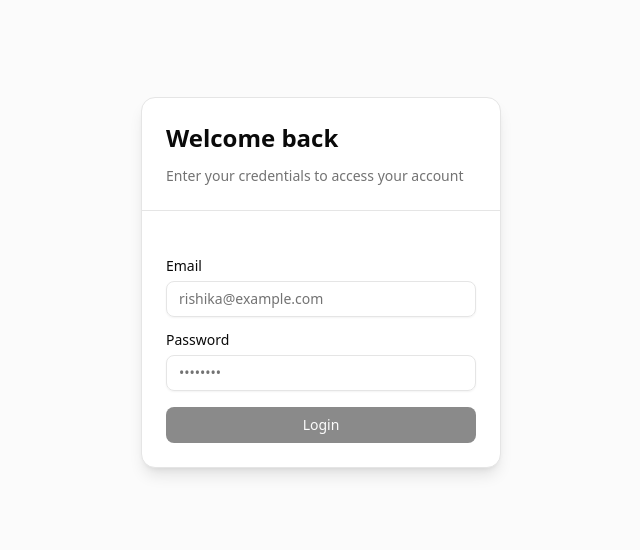
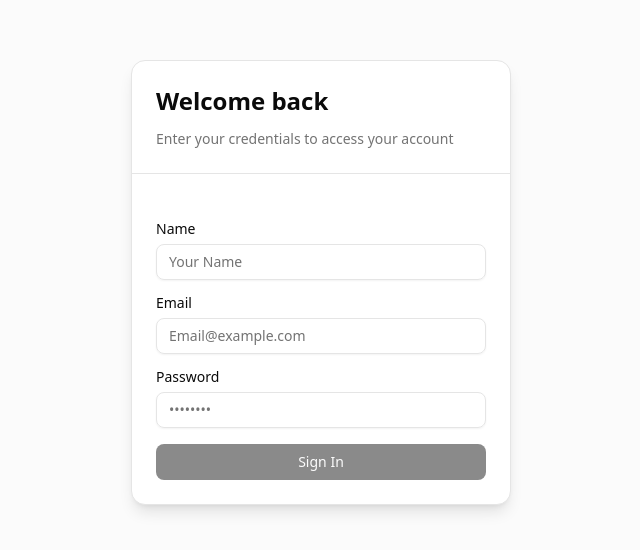
Before and after one commit to RishikaBothra/AI-Playground, a React (Vite) app in the folder ai-playground-frontend/: page /signin in a window 1280 px wide. Before the commit this address led to /login. Shown: the part 118-668 px from the top of the page, without its empty margins (319-959 px from the left). Built offline with nearby package versions, Linux system fonts and the light colour scheme; no server answers.

Commit message:
feat: add signin route and improved login/signin forms with improved UI

```diff
--- a/ai-playground-frontend/src/App.tsx
+++ b/ai-playground-frontend/src/App.tsx
@@ -1,5 +1,6 @@
 import { BrowserRouter, Routes, Route, Navigate } from "react-router-dom"
 import Login from "@/auth/Login"
+import Signin from "@/auth/Signin"
 import Dashboard from "./pages/Dashboard"
 import Projects from "@/pages/Projects"
 import Chats from "@/pages/Chats"
@@ -20,6 +21,7 @@ export default function App() {
           }
         />
         <Route path="/login" element={<Login />} />
+        <Route path="/signin" element={<Signin />} />
 
         <Route
           path="/dashboard"
--- a/ai-playground-frontend/src/auth/Login.tsx
+++ b/ai-playground-frontend/src/auth/Login.tsx
@@ -2,7 +2,13 @@ import { useState } from "react"
 import { useNavigate } from "react-router-dom"
 import api from "@/api/axios"
 
-import { Card, CardContent, CardHeader, CardTitle, CardDescription } from "@/components/ui/card"
+import {
+  Card,
+  CardContent,
+  CardHeader,
+  CardTitle,
+  CardDescription,
+} from "@/components/ui/card"
 import { Input } from "@/components/ui/input"
 import { Button } from "@/components/ui/button"
 import { Label } from "@/components/ui/label"
@@ -29,7 +35,7 @@ export default function Login() {
 
   return (
     <div className="min-h-screen flex items-center justify-center bg-muted/40">
-      <Card className="w-90 shadow-lg">
+      <Card className="w-[380px] shadow-lg">
         <CardHeader className="space-y-1">
           <CardTitle className="text-2xl">Welcome back</CardTitle>
           <CardDescription>
@@ -45,7 +51,7 @@ export default function Login() {
             <Input
               id="email"
               type="email"
-              placeholder="rishika@example.com"
+              placeholder="Email@example.com"
               value={email}
               onChange={(e) => setEmail(e.target.value)}
             />
@@ -69,6 +75,26 @@ export default function Login() {
           >
             {loading ? "Logging in..." : "Login"}
           </Button>
+
+          {/* Divider */}
+          <div className="relative">
+            <Separator />
+            <span className="absolute left-1/2 -translate-x-1/2 -top-2 bg-background px-2 text-xs text-muted-foreground">
+              OR
+            </span>
+          </div>
+
+          {/* Sign up redirect */}
+          <div className="text-center text-sm">
+            <span className="text-muted-foreground">New here?</span>{" "}
+            <Button
+              variant="link"
+              className="px-1"
+              onClick={() => navigate("/signin")}
+            >
+              Create an account
+            </Button>
+          </div>
         </CardContent>
       </Card>
     </div>
--- a/ai-playground-frontend/src/auth/Signin.tsx
+++ b/ai-playground-frontend/src/auth/Signin.tsx
@@ -1,39 +1,91 @@
-import { Card, CardContent, CardHeader, CardTitle } from "@/components/ui/card"
+import { useState } from "react"
+import { useNavigate } from "react-router-dom"
+import api from "@/api/axios"
+
+import {
+  Card,
+  CardContent,
+  CardHeader,
+  CardTitle,
+  CardDescription,
+} from "@/components/ui/card"
 import { Input } from "@/components/ui/input"
 import { Button } from "@/components/ui/button"
 import { Label } from "@/components/ui/label"
-import { useState } from "react"
-import api from "@/api/axios"
-import { useNavigate } from "react-router-dom"
+import { Separator } from "@/components/ui/separator"
 
-export default function Login() {
+export default function Signin() {
   const [email, setEmail] = useState("")
   const [password, setPassword] = useState("")
+  const [name, setName] = useState("")
+  const [loading, setLoading] = useState(false)
   const navigate = useNavigate()
 
   const handleLogin = async () => {
-    const res = await api.post("/signin", { email, password })
-    localStorage.setItem("token", res.data.access_token)
-    navigate("/dashboard/projects")
+    try {
+      setLoading(true)
+      const response = await api.post("/auth/signin", { name,email, password })
+      localStorage.setItem("token", response.data.token)
+      navigate("/dashboard/projects")
+    } catch (error) {
+      console.error("Login failed:", error)
+    } finally {
+      setLoading(false)
+    }
   }
 
-  return (
-    <div className="min-h-screen flex items-center justify-center bg-muted">
-      <Card className="w-90">
-        <CardHeader>
-          <CardTitle>Sign in</CardTitle>
+return (
+    <div className="min-h-screen flex items-center justify-center bg-muted/40">
+      <Card className="w-[380px] shadow-lg">
+        <CardHeader className="space-y-1">
+          <CardTitle className="text-2xl">Welcome back</CardTitle>
+          <CardDescription>
+            Enter your credentials to access your account
+          </CardDescription>
         </CardHeader>
-        <CardContent className="space-y-4">
-          <div>
-            <Label>Email</Label>
-            <Input value={email} onChange={e => setEmail(e.target.value)} />
+
+        <Separator />
+
+        <CardContent className="space-y-4 pt-6">
+          <div className="space-y-2">
+            <Label htmlFor="name">Name</Label>
+            <Input
+              id="name"
+              type="text"
+              placeholder="Your Name"
+              value={name}
+              onChange={(e) => setName(e.target.value)}
+            />
           </div>
-          <div>
-            <Label>Password</Label>
-            <Input type="password" value={password} onChange={e => setPassword(e.target.value)} />
+
+          <div className="space-y-2">
+            <Label htmlFor="email">Email</Label>
+            <Input
+              id="email"
+              type="email"
+              placeholder="Email@example.com"
+              value={email}
+              onChange={(e) => setEmail(e.target.value)}
+            />
           </div>
-          <Button className="w-full" onClick={handleLogin}>
-            Sign in
+
+          <div className="space-y-2">
+            <Label htmlFor="password">Password</Label>
+            <Input
+              id="password"
+              type="password"
+              placeholder="••••••••"
+              value={password}
+              onChange={(e) => setPassword(e.target.value)}
+            />
+          </div>
+
+          <Button
+            className="w-full"
+            onClick={handleLogin}
+            disabled={loading || !name || !email || !password}
+          >
+            {loading ? "Signing in..." : "Sign In"}
           </Button>
         </CardContent>
       </Card>
```
